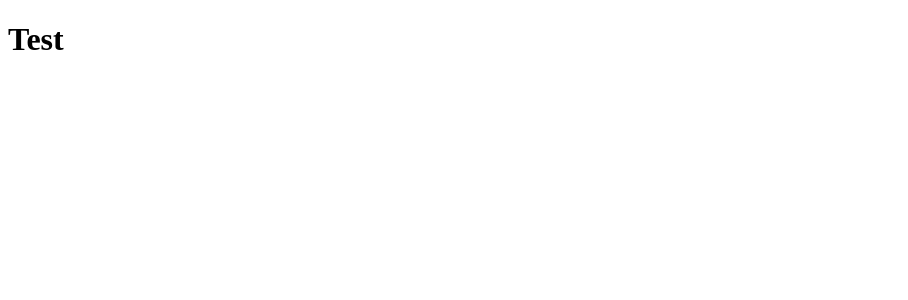
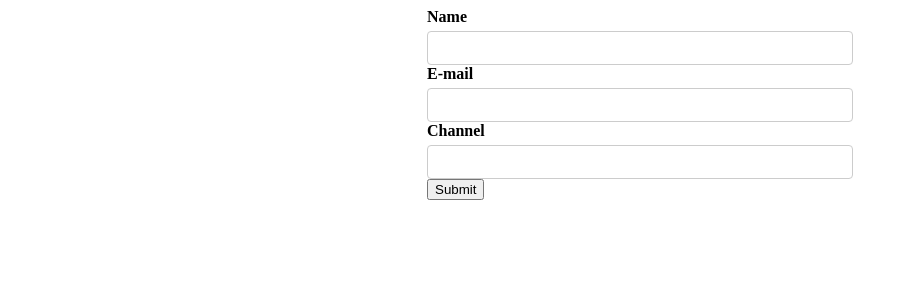
Before and after one commit to harryharanr/formik, a React (Create React App) app: page / in a window 1280 px wide. Shown: the top 300 px of the page, without its empty margins (0-908 px from the left). Built offline with nearby package versions, Linux system fonts and the light colour scheme.

Commit message:
03 - useFormik hook added

```diff
--- a/package.json
+++ b/package.json
@@ -10,11 +10,15 @@
     "axios": "^0.19.2",
     "chart.js": "^2.9.3",
     "classnames": "^2.2.6",
+    "emotion-theming": "^10.0.27",
+    "formik": "^2.1.4",
     "react": "^16.13.1",
     "react-chartjs-2": "^2.9.0",
     "react-countup": "^4.3.3",
+    "react-datepicker": "^2.16.0",
     "react-dom": "^16.13.1",
-    "react-scripts": "3.4.1"
+    "react-scripts": "3.4.1",
+    "yup": "^0.29.0"
   },
   "scripts": {
     "start": "react-scripts start",
--- /dev/null
+++ b/src/App.css
@@ -0,0 +1,42 @@
+.App {
+  display: flex;
+  justify-content: center;
+}
+
+label {
+  font-weight: bold;
+  display: flex;
+  margin-bottom: 5px;
+}
+
+input + label {
+  font-weight: bold;
+  display: inline-flex;
+  margin-right: 20px;
+}
+
+input[type="text"],
+input[type="email"],
+input[type="password"],
+textarea,
+select {
+  display: block;
+  width: 400px;
+  padding: 6px 12px;
+  font-size: 14px;
+  line-height: 1.42857143;
+  color: #555;
+  background-color: #fff;
+  background-image: none;
+  border: 1px solid #ccc;
+  border-radius: 4px;
+  /* margin-bottom: 20px; */
+}
+
+.form-control {
+  margin-bottom: 20px;
+}
+
+.error {
+  color: red;
+}
--- a/src/App.js
+++ b/src/App.js
@@ -1,7 +1,13 @@
 import React from "react";
+import "./App.css";
+import YoutubeForm from "./components/YoutubeForm";
 
 const App = () => {
-  return <h1>Test</h1>;
+  return (
+    <div className="App">
+      <YoutubeForm />
+    </div>
+  );
 };
 
 export default App;
--- /dev/null
+++ b/src/components/YoutubeForm.js
@@ -0,0 +1,23 @@
+import React from "react";
+import { useFormik } from "formik";
+const YoutubeForm = () => {
+  const formik = useFormik({});
+  return (
+    <div>
+      <form>
+        <label htmlFor="name">Name</label>
+        <input type="text" id="name" name="name" />
+
+        <label htmlFor="email">E-mail</label>
+        <input type="email" id="email" name="email" />
+
+        <label htmlFor="channel">Channel</label>
+        <input type="text" id="channel" name="channel" />
+
+        <button>Submit</button>
+      </form>
+    </div>
+  );
+};
+
+export default YoutubeForm;
```
Also changed, not shown: 1 other file (tests, documents, lock files or other folders).
